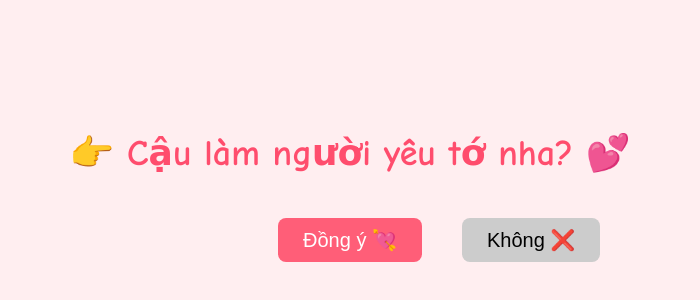
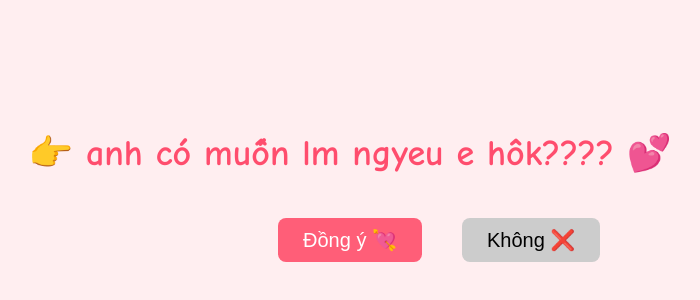
Before and after one commit to trinhgiabao1234231/totinhcodecheckbygbao, a plain HTML site: page index.html in a window 1280 px wide. Shown: the whole page, without its empty margins (290-990 px from the left). Drawn offline with Linux system fonts and the light colour scheme.

Commit message:
totinhne

```diff
--- a/index.html
+++ b/index.html
@@ -72,7 +72,7 @@
   </style>
 </head>
 <body>
-  <h1>👉 Cậu làm người yêu tớ nha? 💕</h1>
+  <h1>👉 anh có muốn lm ngyeu e hôk???? 💕</h1>
   <button id="yes">Đồng ý 💘</button>
   <button id="no">Không ❌</button>
   <div id="message"></div>
```
